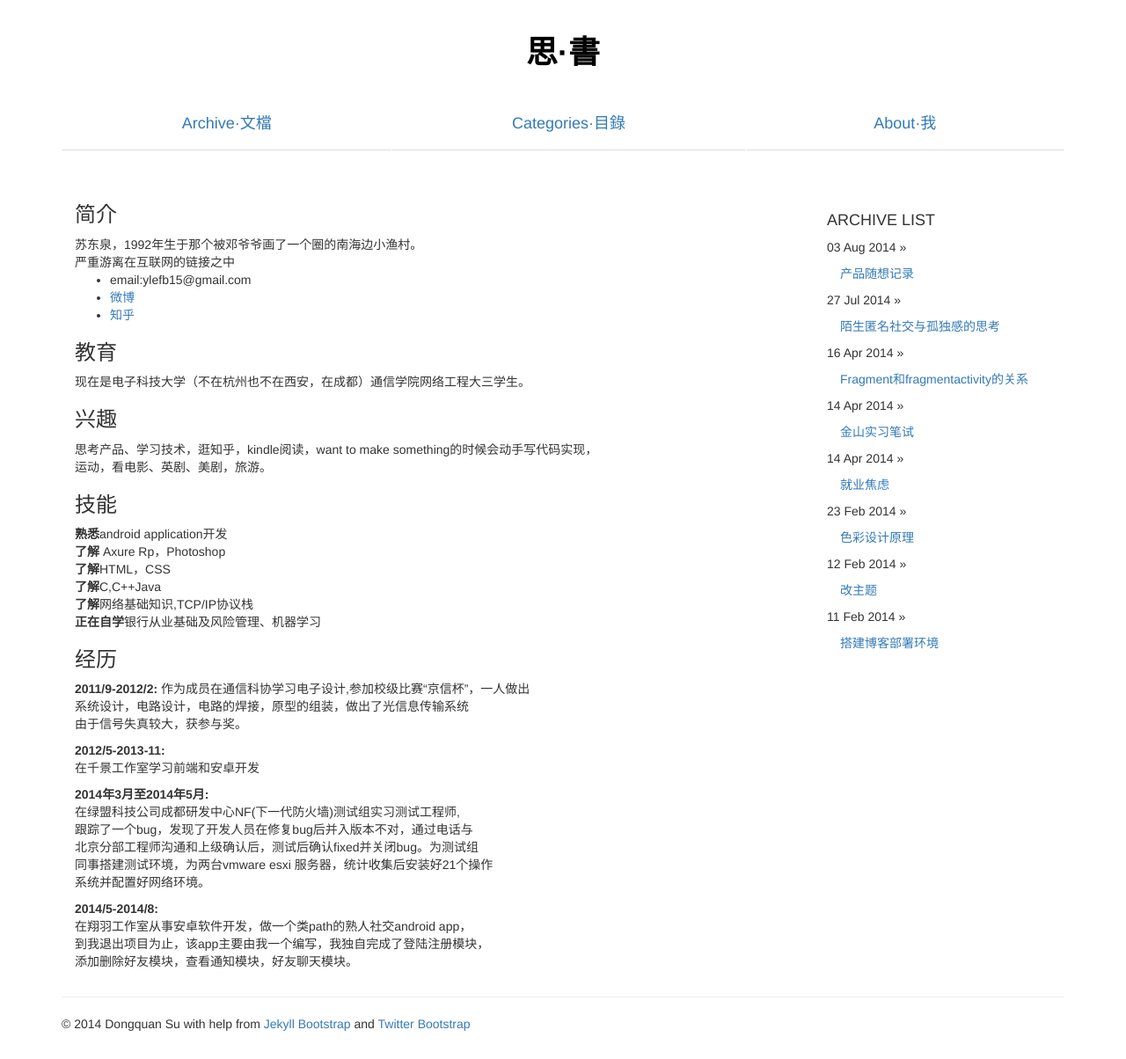
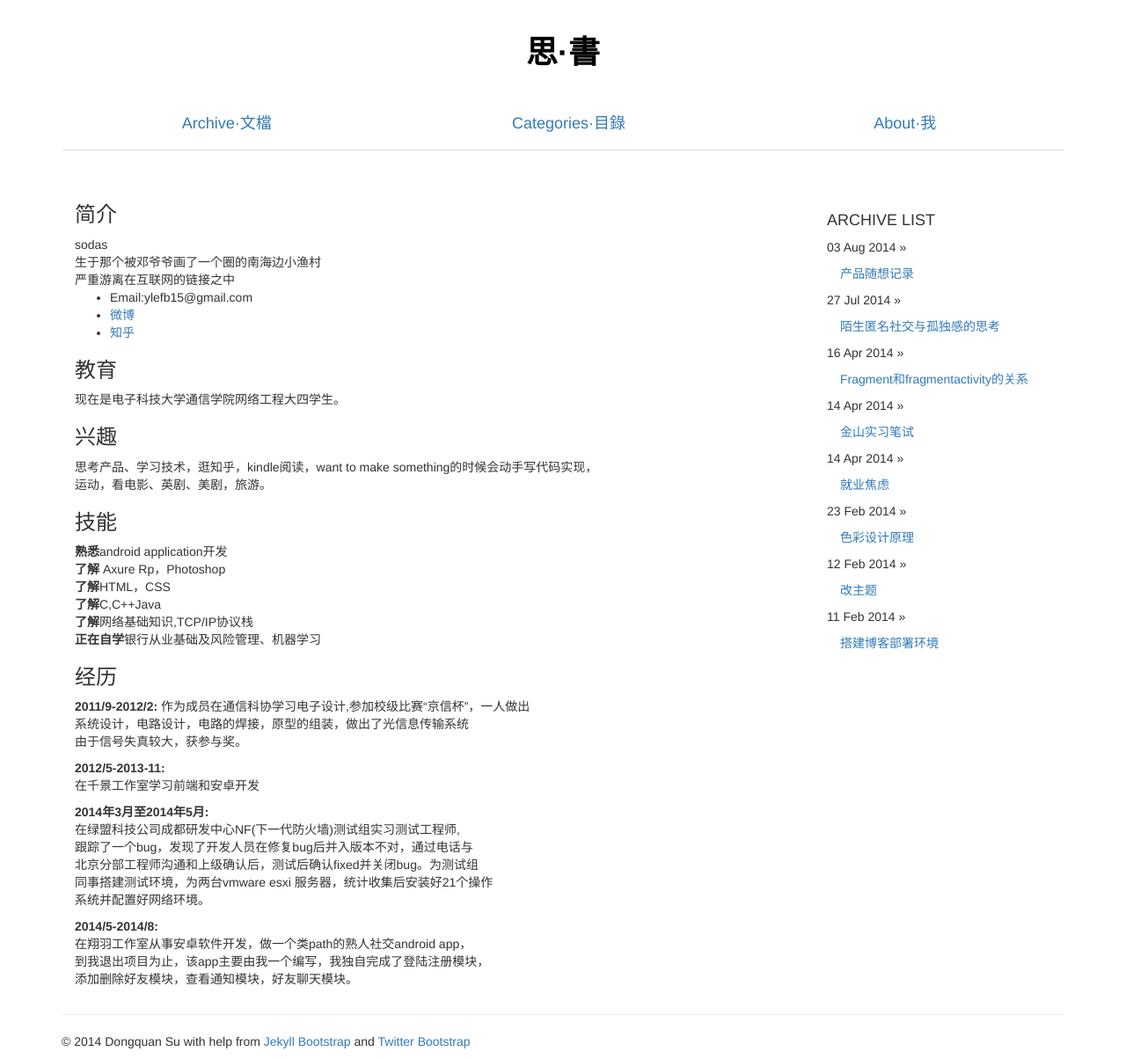
Before and after one commit to sodas/sodas.github.io, a Jekyll site: the page built from About.html, in a window 1280 px wide. Shown: the whole page at 88% size. Built offline with Jekyll 4.4.1, drawn with Linux system fonts in a browser that asks for light colours; nearby versions of some CDN libraries; library files that are not in the unit come from our copies; Markdown is read by kramdown in place of the engine named in the settings.

Commit message:
update
update

```diff
--- a/About.html
+++ b/About.html
@@ -7,15 +7,16 @@ group: navigation
 {% include JB/setup %}
 
 <h3>简介</h3>
-苏东泉，1992年生于那个被邓爷爷画了一个圈的南海边小渔村。<br>
+sodas<br>
+生于那个被邓爷爷画了一个圈的南海边小渔村<br>
 严重游离在互联网的链接之中<br>
 <ul>
-	<li><i class="icon-envelope"></i> email:ylefb15@gmail.com</li>
-	<li><i class="icon-tag"></i> <a href="weibo.com/u/2157318592">微博</a></li>
-	<li><i class="icon-tag"></i> <a href="www.zhihu.com/people/sodas">知乎</a></li>
+	<li> Email:ylefb15@gmail.com</li>
+	<li><a href="weibo.com/u/2157318592">微博</a></li>
+	<li><a href="www.zhihu.com/people/sodas">知乎</a></li>
 </ul>
 <h3>教育</h3>
-现在是电子科技大学（不在杭州也不在西安，在成都）通信学院网络工程大三学生。
+现在是电子科技大学通信学院网络工程大四学生。
 
 <h3>兴趣</h3>
 思考产品、学习技术，逛知乎，kindle阅读，want to make something的时候会动手写代码实现，<br>
```
